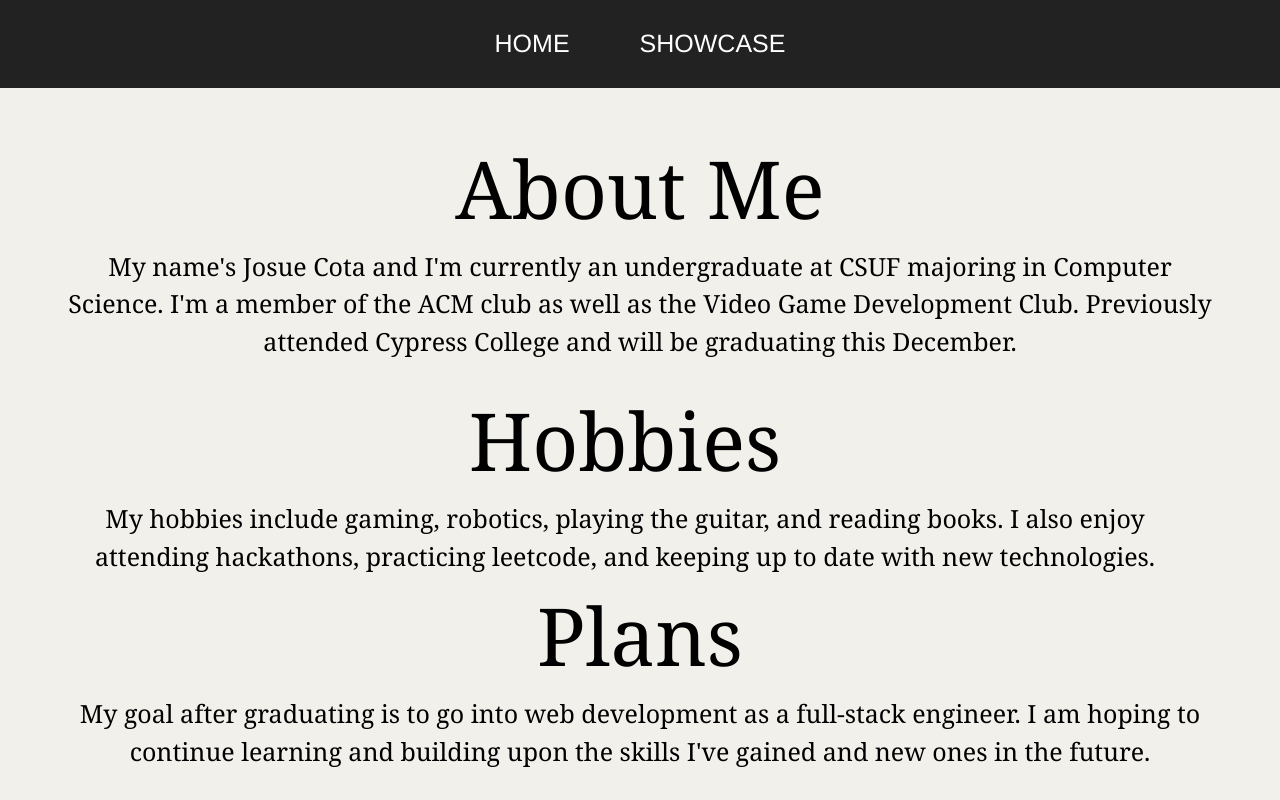
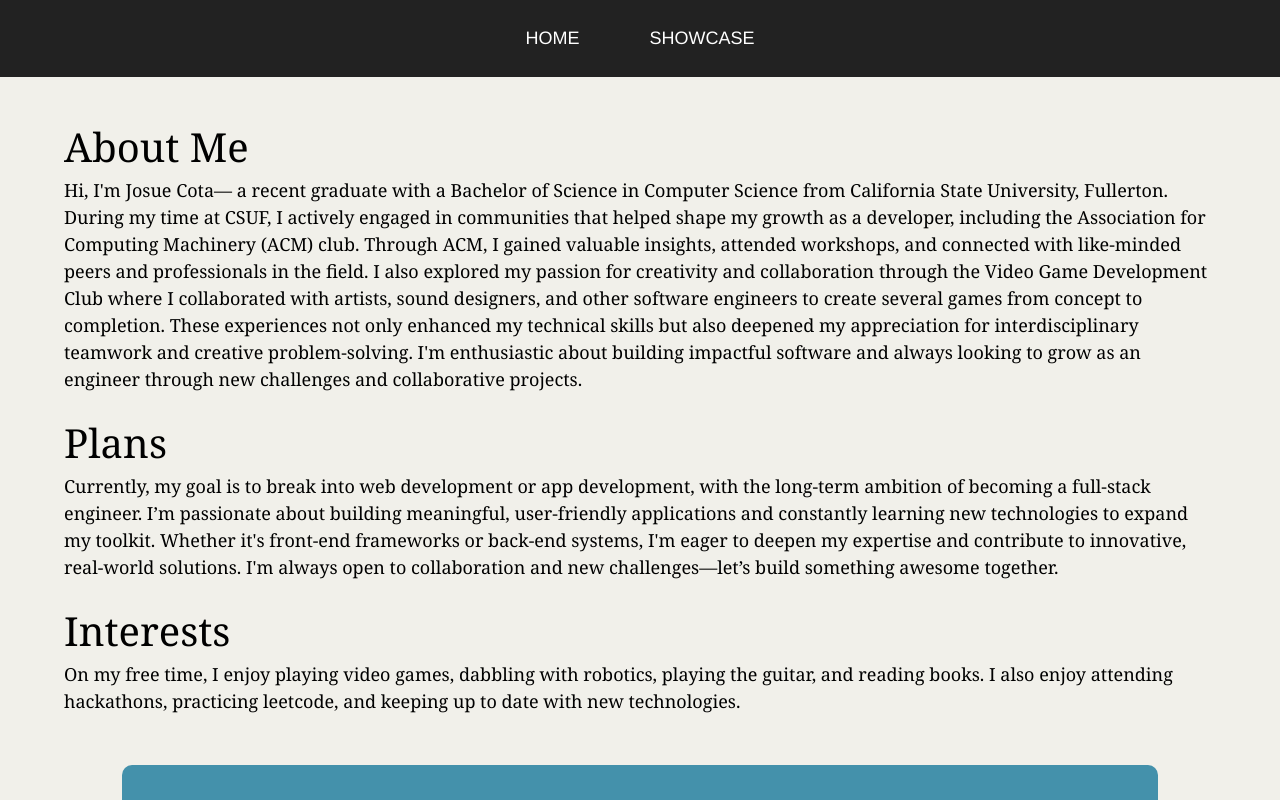
Before and after one commit to JosueCota/Portfolio, a React (Vite) app in the folder portfolio/: page / in a window 1280 px wide. Shown: the top 800 px of the page. Built offline with nearby package versions, Linux system fonts and the light colour scheme.

Commit message:
Updated Portfolio

```diff
--- a/portfolio/index.html
+++ b/portfolio/index.html
@@ -2,7 +2,7 @@
 <html lang="en">
   <head>
     <meta charset="UTF-8" />
-    <link rel="icon" type="image/x-icon" href="./assets/favicon.ico" />
+    <link rel="icon" type="image/x-icon" href="src/images/favicon_io/favicon.ico" />
     <meta name="viewport" content="width=device-width, initial-scale=1.0" />
     <title>Portfolio</title>
   </head>
--- a/portfolio/src/App.css
+++ b/portfolio/src/App.css
@@ -5,6 +5,6 @@
 html {
   background-color: var(--primary);
   color: black;
-  font-size: 25px;
+  font-size: 24px;
   font-family: 'Lucida Sans', 'Lucida Sans Regular', 'Lucida Grande', 'Lucida Sans Unicode', Geneva, Verdana, sans-serif;
 }
--- a/portfolio/src/Components/Contacts.jsx
+++ b/portfolio/src/Components/Contacts.jsx
@@ -21,7 +21,7 @@ export default function Contacts() {
     return (
             <div className={style.contactsContainer} >
             <p className={style.p}>
-                Hi! Thank you for checking out my Porfolio. If you would like to connect or view what I've done, click any of the following!
+                Hi! Thank you for checking out my Porfolio. If you would like to connect or view what I've made, click any of the following!
             </p>
             <motion.ul className={style.list}>
                 <motion.li variants={item}><a href="https://github.com/JosueCota" target="_blank"><img src={gitImg}/>Github</a></motion.li>
--- a/portfolio/src/Components/ProjectDiv/Projects.jsx
+++ b/portfolio/src/Components/ProjectDiv/Projects.jsx
@@ -57,7 +57,6 @@ export default function Projects() {
         <div>
             <h1 className="text-3xl text-center">Projects</h1>
             <div className={style.container}>
-                <ChangeProjButton onClick={handleLeftClick} dir="left"/>
                 <motion.div
                 key={projectInd}
                 variants={fadeIn}
@@ -66,7 +65,10 @@ export default function Projects() {
                 >
                 <Project project={projects[projectInd]} setFront={setFront} front={front} handleFlipClick={handleFlipClick}/>
                 </motion.div>
+                <div className={style.buttons}>
+                <ChangeProjButton onClick={handleLeftClick} dir="left"/>
                 <ChangeProjButton dir={"right"} onClick={handleRightClick}/>
+                </div>
             </div>
         </div>
     )
--- a/portfolio/src/Components/ProjectDiv/project.module.css
+++ b/portfolio/src/Components/ProjectDiv/project.module.css
@@ -115,13 +115,10 @@
 
     }
     .img, .top {
-        height: 400px;
+        height: 90%;
         width: 100%;
     }
-    .cardFront, .cardBack {
-        height: 100%;
-        width: 100%;
-    }
+
 }
 
 @media screen and (max-width: 750px){
--- a/portfolio/src/Components/ProjectDiv/projects.module.css
+++ b/portfolio/src/Components/ProjectDiv/projects.module.css
@@ -1,17 +1,22 @@
 .container {
-    display: grid;
-    grid: 1fr / 1fr 1fr 1fr;
+    display: flex;
+    flex-direction: column;
     justify-items: center;
     margin: 45px;
     align-items: center;
 }
 
+.buttons {
+    flex: 1;
+    margin-top: 10px;
+}
 
 @media only screen and (max-width: 1700px) {
     .container {
-        display: flex;
-        margin: 25px 0px;
         justify-content: center;
+    }
+    .buttons {
+        display: block;
     }
 }
 
@@ -19,7 +24,6 @@
     .container {
         flex-flow: column nowrap;
         width: 500px;
-        height: 600px;
         margin: 40px auto;
     }
 }
--- a/portfolio/src/index.css
+++ b/portfolio/src/index.css
@@ -8,6 +8,21 @@
 }
 
 
+@media screen and (min-width: 10px) {
+    body {
+        font-size: 16px;
+    }
+}
+@media screen and (min-width: 800px) {
+    body {
+        font-size: 18px;
+    }
+}
+@media screen and (min-width: 1600px) {
+    body {
+        font-size: 22px;
+    }
+}
 
 @media only screen and (min-width: 600px) {
     /* width */
--- a/portfolio/src/pages/About.jsx
+++ b/portfolio/src/pages/About.jsx
@@ -22,17 +22,25 @@ export default function About() {
         <div className={style.hero}>
             <div className={style.about}>
                 <h1 className={style.title}>About Me</h1>
-                <p className={style.par}>My name's Josue Cota and I'm currently an undergraduate at CSUF majoring in Computer Science. I'm a member of the ACM club as well as the Video Game Development Club. Previously attended Cypress College and will be graduating this December. </p>
-            </div>
-            <div className={style.hobbies}>
-                <h1 className={style.title}>Hobbies</h1>
-                <p className={style.par}>My hobbies include gaming, robotics, playing the guitar, and reading books. I also enjoy attending hackathons, practicing leetcode, and keeping up to date with new technologies.
+                <p className={style.par}>
+                Hi, I'm Josue Cota— a recent graduate with a Bachelor of Science in Computer Science from California State University, Fullerton. During my time at CSUF, I actively engaged in communities that helped shape my growth as a developer, including the Association for Computing Machinery (ACM) club. Through ACM, I gained valuable insights, attended workshops, and connected with like-minded peers and professionals in the field.
+
+                I also explored my passion for creativity and collaboration through the Video Game Development Club where I collaborated with artists, sound designers, and other software engineers to create several games from concept to completion. These experiences not only enhanced my technical skills but also deepened my appreciation for interdisciplinary teamwork and creative problem-solving.
+
+                I'm enthusiastic about building impactful software and always looking to grow as an engineer through new challenges and collaborative projects.
                 </p>
             </div>
 
             <div className={style.plans}>
                 <h1 className={style.title}>Plans</h1>
-                <p className={style.par}>My goal after graduating is to go into web development as a full-stack engineer. I am hoping to continue learning and building upon the skills I've gained and new ones in the future.
+                <p className={style.par}>Currently, my goal is to break into web development or app development, with the long-term ambition of becoming a full-stack engineer. I’m passionate about building meaningful, user-friendly applications and constantly learning new technologies to expand my toolkit. Whether it's front-end frameworks or back-end systems, I'm eager to deepen my expertise and contribute to innovative, real-world solutions.
+
+                I'm always open to collaboration and new challenges—let’s build something awesome together.
+                </p>
+            </div>
+            <div className={style.hobbies}>
+                <h1 className={style.title}>Interests</h1>
+                <p className={style.par}>On my free time, I enjoy playing video games, dabbling with robotics, playing the guitar, and reading books. I also enjoy attending hackathons, practicing leetcode, and keeping up to date with new technologies.
                 </p>
             </div>
             <motion.div
--- a/portfolio/src/pages/about.module.css
+++ b/portfolio/src/pages/about.module.css
@@ -1,6 +1,6 @@
 .hero {
     display: grid;
-    grid-template: 1fr 1fr/ 35%  35% 1fr;
+    grid-template: auto/ 35%  35% 1fr;
     width: 80%;
     margin: 10px auto;
     margin-top: 100px;
@@ -12,12 +12,12 @@
     margin-bottom: 20px;
 }
 .hobbies {
-    grid-area: 2 / 1 / span 1 / span 1;
-    margin-right: 30px;
+    grid-area: 3 / 1 / span 1 / span 3;
 }
 .plans {
-    margin: 0px 30px;
-    grid-area: 2 / 2 / span 1 / span 1;
+    grid-area: 2 / 1 / span 1 / span 2;
+    margin-bottom: 20px;
+
 }
 .sidebar {
     grid-area: 1 / 3 / span 2 / span 1;
@@ -25,30 +25,27 @@
 }
 .title {
     font-family:Georgia, 'Times New Roman', Times, serif;
-    width: 60%;
     font-size: 80px;
     display: inline;
 }
 .par {
     font-family:Georgia, 'Times New Roman', Times, serif;
+    white-space: pre-wrap;
 }
 
 @media screen and (max-width: 1700px ){
     .hero {
         margin-top: 40px;
         align-items: center;
-        grid-template-columns: 45% 45%;
+        grid-template:none;
     }
     .sidebar {
-        grid-area: 3 / 1 / span 3 / span 2;
+        grid-area: 4 / 1 / span 3 / span 2;
         justify-self: center;
         width: 70%;
         margin-left: 0px;
         margin: 50px;
 
-    }
-    .plans {
-        margin-right: 0px
     }
 }
 
@@ -56,7 +53,7 @@
     .hero {
         display: flex;
         flex-flow: column wrap;
-        text-align: center;
+
         width: 90%;
     }
     .plans {
@@ -65,11 +62,18 @@
     .sidebar {
         width: 90%;
     }
+    .title {
+        font-size: 40px;
+    }
 }
 
 @media screen and (max-width: 768px) {
     .hero {
         display: flex;
         align-content: center;
+        text-align: center;
+    }
+    .title {
+        font-size: 30px;
     }
 }
```
Also changed, not shown: portfolio/src/data/projects.js (+13 -13 lines), portfolio/public/uniroomies.png (added).
